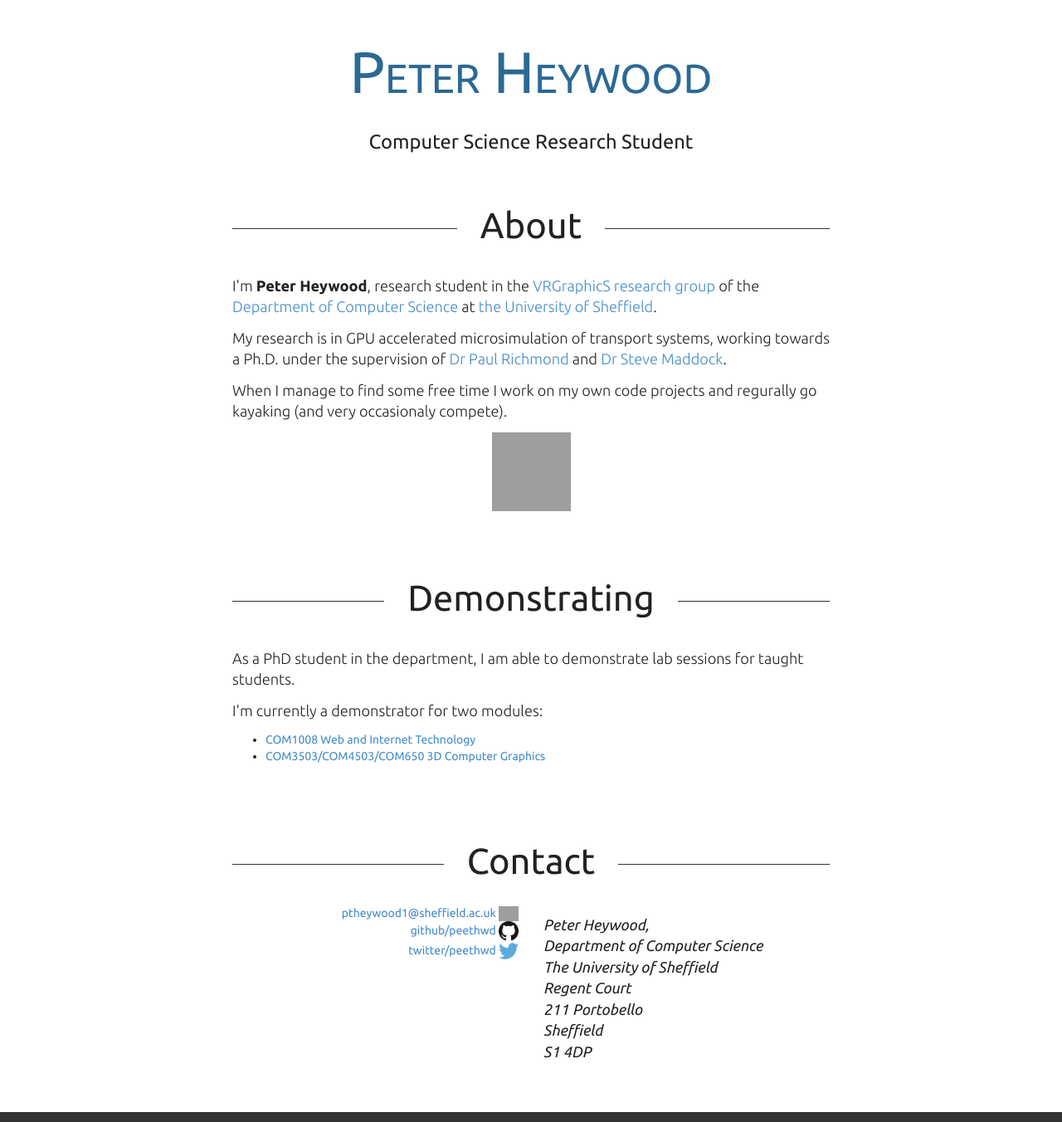
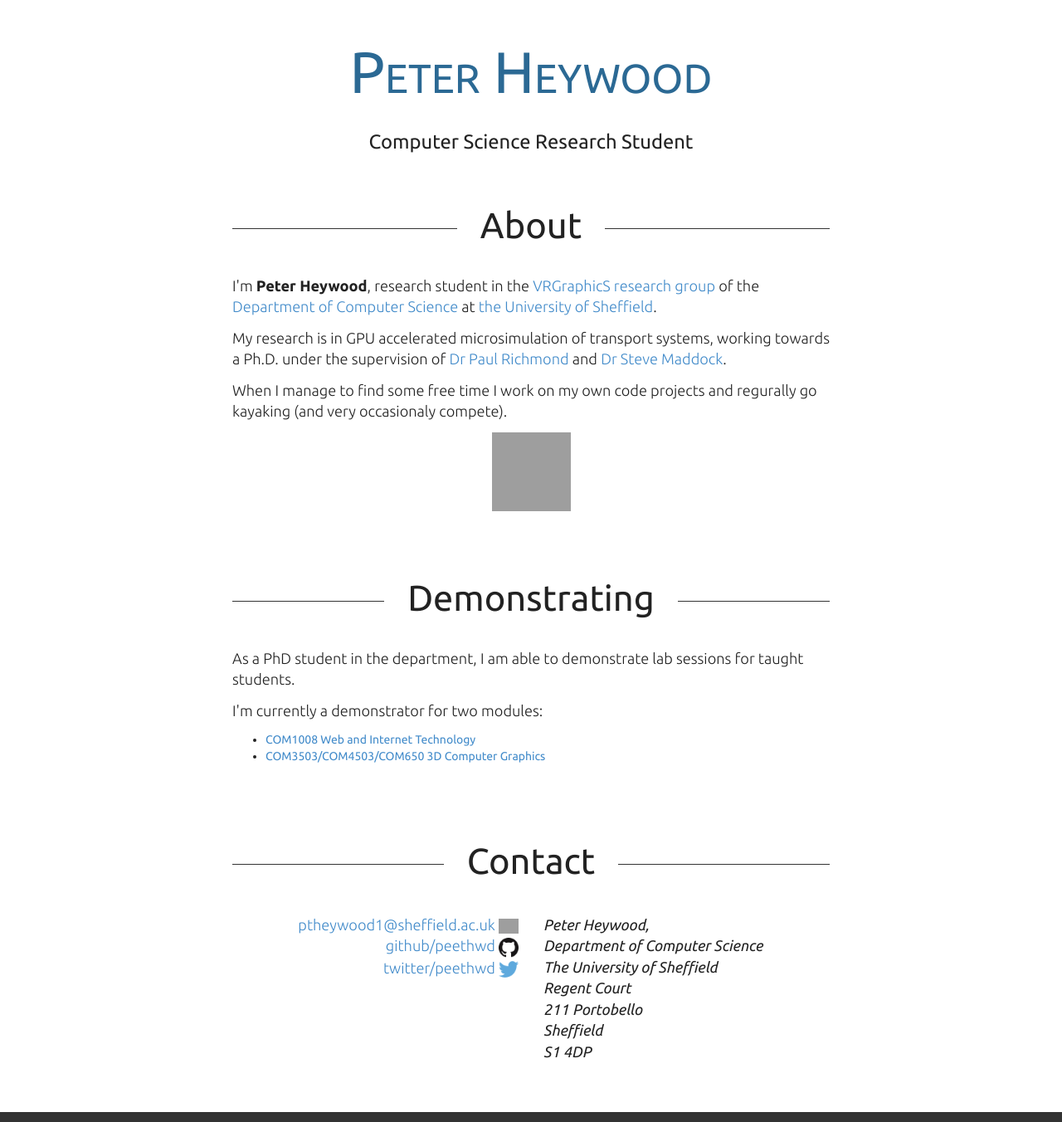
Before and after one commit to ptheywood/ptheywood.github.io, a Jekyll site: the page built from index.html, in a window 1280 px wide. Shown: the top 1352 px of the page at 83% size. Built offline with Jekyll 4.4.1, drawn with Linux system fonts in a browser that asks for light colours; nearby versions of some CDN libraries; grey boxes are pictures that could not be loaded.

Commit message:
Continueing to dev new light style

```diff
--- a/css/main.css
+++ b/css/main.css
@@ -137,6 +137,10 @@ footer {
 
 .vertical-contact-list {
     list-style: none;
+    font-size: 1.3em;
+    font-weight: 140;
+    line-height: 140%;
+    margin: 8px 0 12px 0;
 }
 
 .vertical-contact-list li {
--- a/index.html
+++ b/index.html
@@ -69,6 +69,7 @@ title: Peter Heywood | Computer Science PhD Student
                     <h2 class="sub-header"><span>Contact</span></h2>
                     <div class="row">
                         <div class="col-xs-12 col-sm-6 text-right">
+                        <p>
                             <ul class="vertical-contact-list">
                                 <li>
                                     <a href="mailto:ptheywood1@sheffield.ac.uk">
@@ -89,6 +90,7 @@ title: Peter Heywood | Computer Science PhD Student
                                     </a>
                                 </li>
                             </ul>
+                        </p>
                         </div>
                         <div class="col-xs-12 col-sm-6 text-left">
                             <p>
```
